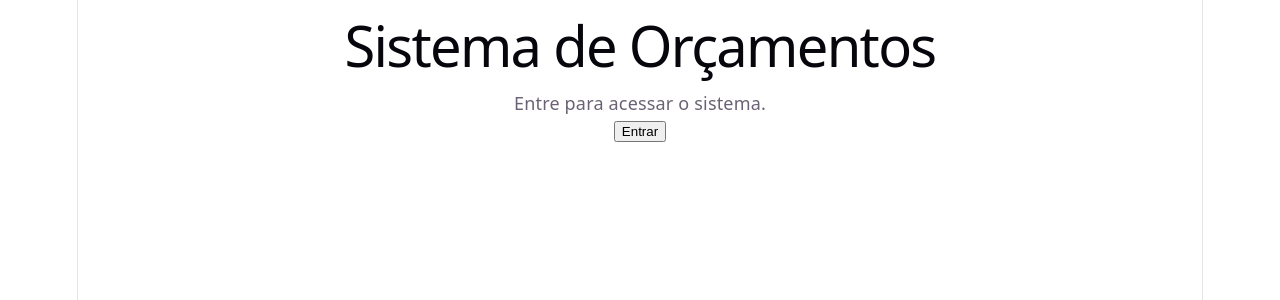
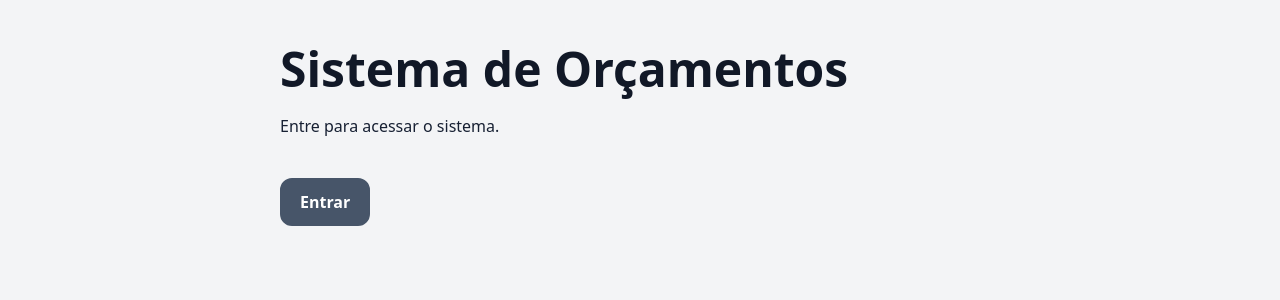
Before and after one commit to wellsmaciel/sistema-orcamentos, a React app in the folder frontend/: page / in a window 1280 px wide. Shown: the top 300 px of the page. Built offline with nearby package versions, Linux system fonts and the light colour scheme; no server answers; the HTML template or start-up script is replaced by a standard one.

Commit message:
Refactor CSS styles by removing unused variables and consolidating global styles for improved maintainability

```diff
--- a/frontend/src/App.css
+++ b/frontend/src/App.css
@@ -1,184 +1,160 @@
-.counter {
-  font-size: 16px;
-  padding: 5px 10px;
-  border-radius: 5px;
-  color: var(--accent);
-  background: var(--accent-bg);
-  border: 2px solid transparent;
-  transition: border-color 0.3s;
-  margin-bottom: 24px;
+main {
+  width: min(calc(100% - 32px), 720px);
+  margin: 0 auto;
+  padding: 24px 0 48px;
+}
 
-  &:hover {
-    border-color: var(--accent-border);
+h1,
+h2,
+h3 {
+  color: #111827;
+  line-height: 1.2;
+}
+
+h1 {
+  margin: 0 0 16px;
+  font-size: clamp(2rem, 9vw, 3rem);
+}
+
+h2 {
+  margin: 0 0 12px;
+  font-size: 1.5rem;
+}
+
+h3 {
+  margin: 0 0 12px;
+  font-size: 1.15rem;
+}
+
+p {
+  line-height: 1.5;
+}
+
+button {
+  min-height: 48px;
+  padding: 10px 18px;
+  border: 2px solid #1d4ed8;
+  border-radius: 12px;
+  color: #ffffff;
+  background-color: #1d4ed8;
+  font-weight: 700;
+  cursor: pointer;
+}
+
+button:hover {
+  border-color: #1e40af;
+  background-color: #1e40af;
+}
+
+button:disabled {
+  cursor: not-allowed;
+  opacity: 0.65;
+}
+
+.dashboard-actions {
+  display: grid;
+  gap: 12px;
+  margin-top: 24px;
+}
+
+.dashboard-actions button {
+  width: 100%;
+  min-height: 64px;
+  font-size: 1.05rem;
+  text-align: left;
+}
+
+section {
+  margin-top: 24px;
+  padding: 20px;
+  border: 1px solid #cbd5e1;
+  border-radius: 16px;
+  background-color: #ffffff;
+}
+
+section > button {
+  margin-bottom: 16px;
+}
+
+form {
+  display: grid;
+  gap: 16px;
+  margin-top: 20px;
+}
+
+label {
+  display: grid;
+  gap: 6px;
+  color: #1f2937;
+  font-weight: 600;
+}
+
+input,
+select,
+textarea {
+  width: 100%;
+  min-height: 48px;
+  padding: 10px 12px;
+  border: 2px solid #94a3b8;
+  border-radius: 10px;
+  color: #111827;
+  background-color: #ffffff;
+}
+
+textarea {
+  min-height: 120px;
+  resize: vertical;
+}
+
+ul {
+  display: grid;
+  gap: 16px;
+  padding: 0;
+  list-style: none;
+}
+
+article {
+  padding: 16px;
+  border: 1px solid #cbd5e1;
+  border-radius: 12px;
+  background-color: #ffffff;
+}
+
+article p + p {
+  margin-top: 8px;
+}
+
+pre {
+  max-width: 100%;
+  overflow-x: auto;
+  padding: 16px;
+  border-radius: 10px;
+  background-color: #e5e7eb;
+  color: #111827;
+  text-align: left;
+}
+
+main > button:last-child {
+  margin-top: 24px;
+  border-color: #475569;
+  background-color: #475569;
+}
+
+main > button:last-child:hover {
+  border-color: #334155;
+  background-color: #334155;
+}
+
+@media (min-width: 640px) {
+  main {
+    padding-top: 40px;
   }
-  &:focus-visible {
-    outline: 2px solid var(--accent);
-    outline-offset: 2px;
+
+  .dashboard-actions {
+    grid-template-columns: repeat(2, minmax(0, 1fr));
+  }
+
+  .dashboard-actions button {
+    min-height: 88px;
   }
 }
-
-.hero {
-  position: relative;
-
-  .base,
-  .framework,
-  .vite {
-    inset-inline: 0;
-    margin: 0 auto;
-  }
-
-  .base {
-    width: 170px;
-    position: relative;
-    z-index: 0;
-  }
-
-  .framework,
-  .vite {
-    position: absolute;
-  }
-
-  .framework {
-    z-index: 1;
-    top: 34px;
-    height: 28px;
-    transform: perspective(2000px) rotateZ(300deg) rotateX(44deg) rotateY(39deg)
-      scale(1.4);
-  }
-
-  .vite {
-    z-index: 0;
-    top: 107px;
-    height: 26px;
-    width: auto;
-    transform: perspective(2000px) rotateZ(300deg) rotateX(40deg) rotateY(39deg)
-      scale(0.8);
-  }
-}
-
-#center {
-  display: flex;
-  flex-direction: column;
-  gap: 25px;
-  place-content: center;
-  place-items: center;
-  flex-grow: 1;
-
-  @media (max-width: 1024px) {
-    padding: 32px 20px 24px;
-    gap: 18px;
-  }
-}
-
-#next-steps {
-  display: flex;
-  border-top: 1px solid var(--border);
-  text-align: left;
-
-  & > div {
-    flex: 1 1 0;
-    padding: 32px;
-    @media (max-width: 1024px) {
-      padding: 24px 20px;
-    }
-  }
-
-  .icon {
-    margin-bottom: 16px;
-    width: 22px;
-    height: 22px;
-  }
-
-  @media (max-width: 1024px) {
-    flex-direction: column;
-    text-align: center;
-  }
-}
-
-#docs {
-  border-right: 1px solid var(--border);
-
-  @media (max-width: 1024px) {
-    border-right: none;
-    border-bottom: 1px solid var(--border);
-  }
-}
-
-#next-steps ul {
-  list-style: none;
-  padding: 0;
-  display: flex;
-  gap: 8px;
-  margin: 32px 0 0;
-
-  .logo {
-    height: 18px;
-  }
-
-  a {
-    color: var(--text-h);
-    font-size: 16px;
-    border-radius: 6px;
-    background: var(--social-bg);
-    display: flex;
-    padding: 6px 12px;
-    align-items: center;
-    gap: 8px;
-    text-decoration: none;
-    transition: box-shadow 0.3s;
-
-    &:hover {
-      box-shadow: var(--shadow);
-    }
-    .button-icon {
-      height: 18px;
-      width: 18px;
-    }
-  }
-
-  @media (max-width: 1024px) {
-    margin-top: 20px;
-    flex-wrap: wrap;
-    justify-content: center;
-
-    li {
-      flex: 1 1 calc(50% - 8px);
-    }
-
-    a {
-      width: 100%;
-      justify-content: center;
-      box-sizing: border-box;
-    }
-  }
-}
-
-#spacer {
-  height: 88px;
-  border-top: 1px solid var(--border);
-  @media (max-width: 1024px) {
-    height: 48px;
-  }
-}
-
-.ticks {
-  position: relative;
-  width: 100%;
-
-  &::before,
-  &::after {
-    content: '';
-    position: absolute;
-    top: -4.5px;
-    border: 5px solid transparent;
-  }
-
-  &::before {
-    left: 0;
-    border-left-color: var(--border);
-  }
-  &::after {
-    right: 0;
-    border-right-color: var(--border);
-  }
-}
--- a/frontend/src/index.css
+++ b/frontend/src/index.css
@@ -1,111 +1,45 @@
 :root {
-  --text: #6b6375;
-  --text-h: #08060d;
-  --bg: #fff;
-  --border: #e5e4e7;
-  --code-bg: #f4f3ec;
-  --accent: #aa3bff;
-  --accent-bg: rgba(170, 59, 255, 0.1);
-  --accent-border: rgba(170, 59, 255, 0.5);
-  --social-bg: rgba(244, 243, 236, 0.5);
-  --shadow:
-    rgba(0, 0, 0, 0.1) 0 10px 15px -3px, rgba(0, 0, 0, 0.05) 0 4px 6px -2px;
-
-  --sans: system-ui, 'Segoe UI', Roboto, sans-serif;
-  --heading: system-ui, 'Segoe UI', Roboto, sans-serif;
-  --mono: ui-monospace, Consolas, monospace;
-
-  font: 18px/145% var(--sans);
-  letter-spacing: 0.18px;
-  color-scheme: light dark;
-  color: var(--text);
-  background: var(--bg);
+  font-family:
+    system-ui,
+    -apple-system,
+    BlinkMacSystemFont,
+    'Segoe UI',
+    sans-serif;
+  color: #172033;
+  background-color: #f3f4f6;
   font-synthesis: none;
   text-rendering: optimizeLegibility;
   -webkit-font-smoothing: antialiased;
   -moz-osx-font-smoothing: grayscale;
-
-  @media (max-width: 1024px) {
-    font-size: 16px;
-  }
 }
 
-@media (prefers-color-scheme: dark) {
-  :root {
-    --text: #9ca3af;
-    --text-h: #f3f4f6;
-    --bg: #16171d;
-    --border: #2e303a;
-    --code-bg: #1f2028;
-    --accent: #c084fc;
-    --accent-bg: rgba(192, 132, 252, 0.15);
-    --accent-border: rgba(192, 132, 252, 0.5);
-    --social-bg: rgba(47, 48, 58, 0.5);
-    --shadow:
-      rgba(0, 0, 0, 0.4) 0 10px 15px -3px, rgba(0, 0, 0, 0.25) 0 4px 6px -2px;
-  }
-
-  #social .button-icon {
-    filter: invert(1) brightness(2);
-  }
+*,
+*::before,
+*::after {
+  box-sizing: border-box;
 }
 
 body {
+  min-width: 320px;
+  min-height: 100vh;
   margin: 0;
 }
 
-#root {
-  width: 1126px;
-  max-width: 100%;
-  margin: 0 auto;
-  text-align: center;
-  border-inline: 1px solid var(--border);
-  min-height: 100svh;
-  display: flex;
-  flex-direction: column;
-  box-sizing: border-box;
+button,
+input,
+select,
+textarea {
+  font: inherit;
 }
 
-h1,
-h2 {
-  font-family: var(--heading);
-  font-weight: 500;
-  color: var(--text-h);
+button:focus-visible,
+input:focus-visible,
+select:focus-visible,
+textarea:focus-visible {
+  outline: 3px solid #f59e0b;
+  outline-offset: 2px;
 }
 
-h1 {
-  font-size: 56px;
-  letter-spacing: -1.68px;
-  margin: 32px 0;
-  @media (max-width: 1024px) {
-    font-size: 36px;
-    margin: 20px 0;
-  }
+#root {
+  min-height: 100vh;
 }
-h2 {
-  font-size: 24px;
-  line-height: 118%;
-  letter-spacing: -0.24px;
-  margin: 0 0 8px;
-  @media (max-width: 1024px) {
-    font-size: 20px;
-  }
-}
-p {
-  margin: 0;
-}
-
-code,
-.counter {
-  font-family: var(--mono);
-  display: inline-flex;
-  border-radius: 4px;
-  color: var(--text-h);
-}
-
-code {
-  font-size: 15px;
-  line-height: 135%;
-  padding: 4px 8px;
-  background: var(--code-bg);
-}
```
